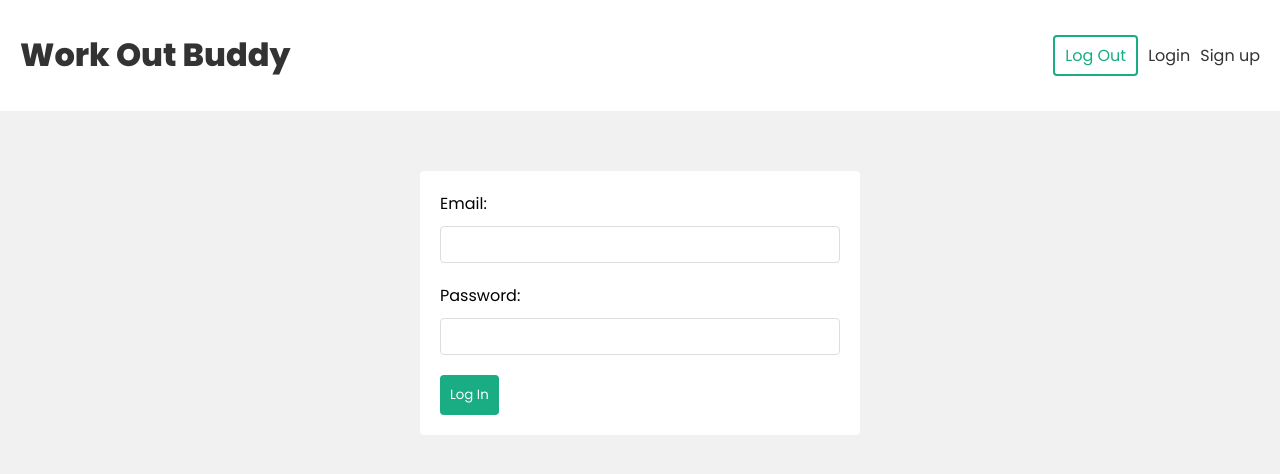
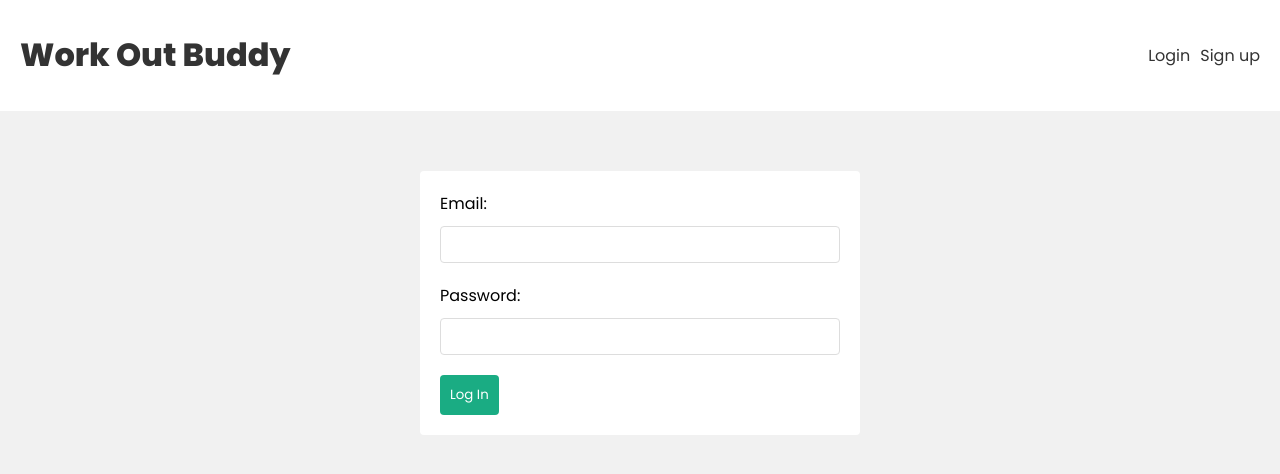
Before and after one commit to Gulshansoam/mern-jwt, a React (Create React App) app in the folder frontend/: page /login in a window 1280 px wide. Shown: the top 474 px of the page. Built offline with nearby package versions, Linux system fonts and the light colour scheme.

Commit message:
initial auth state

```diff
--- a/frontend/src/components/Navbar.js
+++ b/frontend/src/components/Navbar.js
@@ -1,8 +1,10 @@
 import { Link } from "react-router-dom";
 import { useLogout } from "../hooks/useLogout";
+import { useAuthContext } from "../hooks/useAuthContext";
 
 const Navbar = () => {
   const { logout } = useLogout();
+  const { user } = useAuthContext();
 
   const handleLogOut = () => {
     logout();
@@ -15,13 +17,18 @@ const Navbar = () => {
           <h1>Work Out Buddy</h1>
         </Link>
         <nav>
+          {user && (
             <div>
+              <span>{user.email}</span>
               <button onClick={handleLogOut}>Log Out</button>
             </div>
+          )}
+          {!user && (
             <div>
               <Link to="/login">Login</Link>
               <Link to="/signup">Sign up</Link>
             </div>
+          )}
         </nav>
       </div>
     </header>
--- a/frontend/src/context/AuthContext.js
+++ b/frontend/src/context/AuthContext.js
@@ -1,4 +1,4 @@
-import { createContext, useReducer } from "react";
+import { createContext, useReducer, useEffect } from "react";
 
 export const AuthContext = createContext();
 
@@ -17,6 +17,13 @@ export const AuthContextProvider = ({ children }) => {
   const [state, dispatch] = useReducer(authReducer, {
     user: null,
   });
+
+  useEffect(() => {
+    const user = JSON.parse(localStorage.getItem("user"));
+    if (user) {
+      dispatch({ type: "LOGIN", payload: user });
+    }
+  }, []);
   console.log(state, "AuthContext state");
   return (
     <AuthContext.Provider value={{ ...state, dispatch }}>
--- a/frontend/src/pages/Login.js
+++ b/frontend/src/pages/Login.js
@@ -5,9 +5,9 @@ export default function Login() {
   const [email, setEmail] = useState("");
   const [password, setPassword] = useState("");
   const { login, error, isLoading } = useLogin();
+
   const handleSubmit = async (e) => {
     e.preventDefault();
-    console.log(email, password);
     await login(email, password);
   };
 
```
Lines whose indentation alone changed are shown as unchanged.
